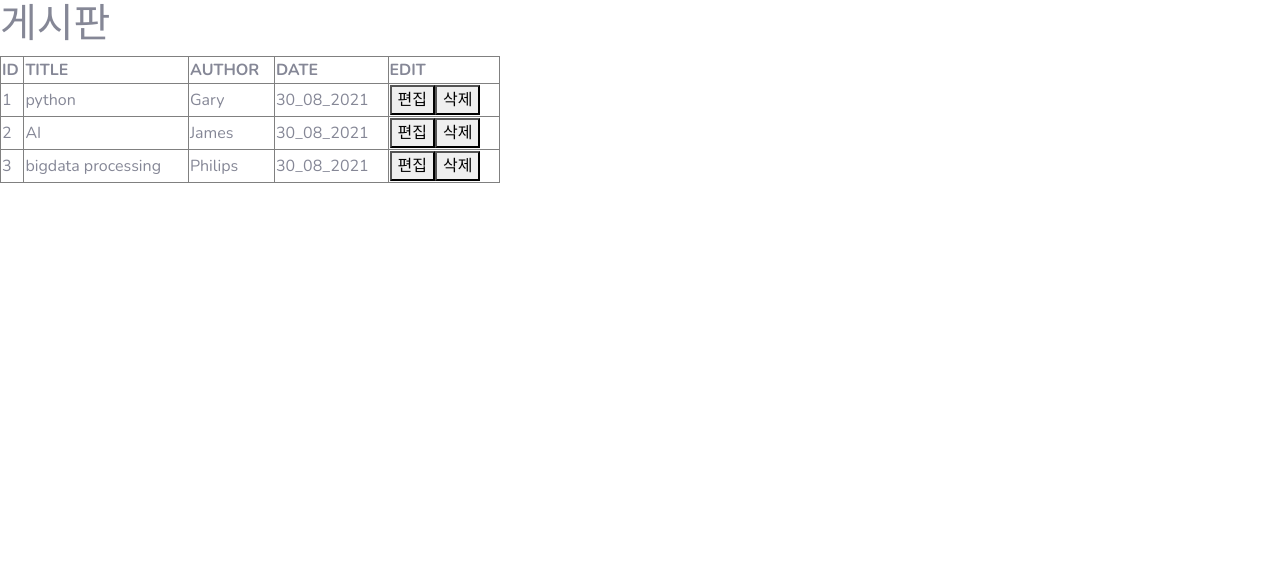
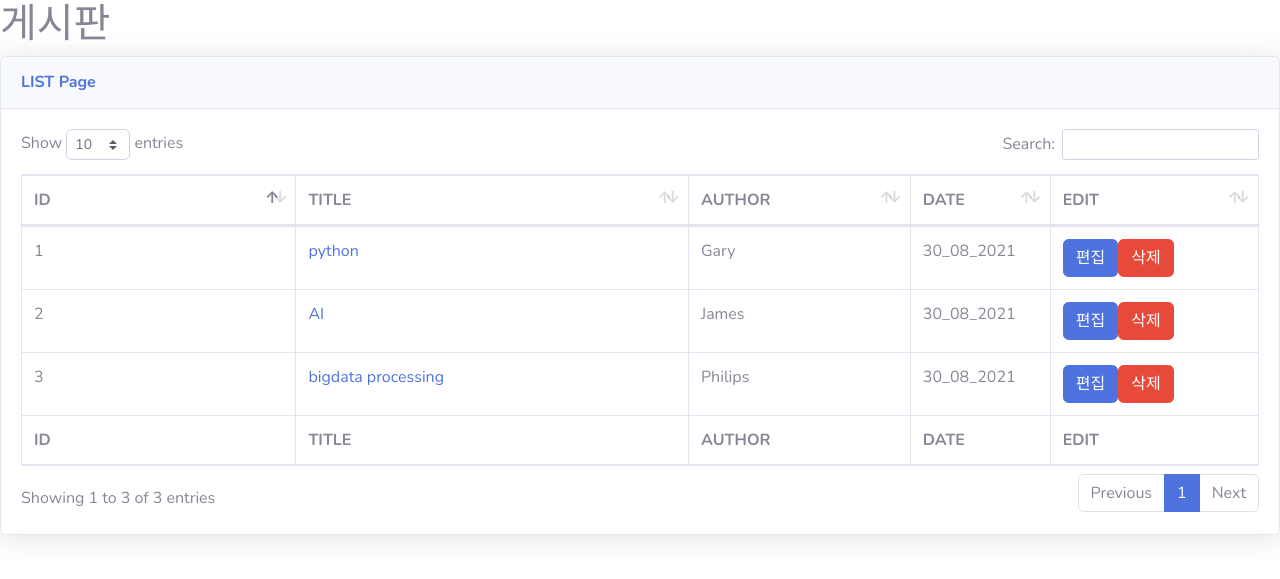
Before and after one commit to gagori/flask_web, a Flask app: page /articles in a window 1280 px wide. Shown: the top 579 px of the page. Run offline with Flask 2, Linux system fonts and the light colour scheme; some libraries are stand-ins or nearby versions.

Commit message:
params 처리 step1

```diff
--- a/app.py
+++ b/app.py
@@ -17,5 +17,11 @@ def articles():
     list_data = Articles()
     return render_template('articles.html', data = list_data)
 
+@app.route('/detail/<ids>')
+def detail(ids):
+
+    return ids
+
+
 if __name__ == '__main__':
     app.run(debug=True)
--- a/templates/articles.html
+++ b/templates/articles.html
@@ -15,29 +15,81 @@
     <!-- Custom styles for this page -->
     <link href="{{url_for('static', filename='vendor/datatables/dataTables.bootstrap4.min.css')}}" rel="stylesheet">
     <title>게시판</title>
-
 </head>
 
 <body>
     <h1>게시판</h1>
-    <table border="1" style="width: 500px; height: 100px;">
+
+    <div class="card shadow mb-4">
+        <div class="card-header py-3">
+            <h6 class="m-0 font-weight-bold text-primary">LIST Page</h6>
+        </div>
+        <div class="card-body">
+            <div class="table-responsive">
+                <div id="dataTable_wrapper" class="dataTables_wrapper dt-bootstrap4">
+
+                    <div class="row">
+                        <div class="col-sm-12">
+                            <table class="table table-bordered dataTable" id="dataTable" width="100%" cellspacing="0" role="grid" aria-describedby="dataTable_info" style="width: 100%;">
+                                <thead>
+                                    <tr role="row">
+                                        <th class="sorting sorting_asc" tabindex="0" aria-controls="dataTable" rowspan="1" colspan="1" aria-sort="ascending" aria-label="Name: activate to sort column descending" style="width: 271px;">ID</th>
+                                        <th class="sorting" tabindex="0" aria-controls="dataTable" rowspan="1" colspan="1" aria-label="Position: activate to sort column ascending" style="width: 403px;">TITLE</th>
+                                        <th class="sorting" tabindex="0" aria-controls="dataTable" rowspan="1" colspan="1" aria-label="Office: activate to sort column ascending" style="width: 199px;">AUTHOR</th>
+                                        <th class="sorting" tabindex="0" aria-controls="dataTable" rowspan="1" colspan="1" aria-label="Age: activate to sort column ascending" style="width: 101px;">DATE</th>
+                                        <th class="sorting" tabindex="0" aria-controls="dataTable" rowspan="1" colspan="1" aria-label="Start date: activate to sort column ascending" style="width: 189px;">EDIT</th>
+
+                                    </tr>
+                                </thead>
+                                <tfoot>
                                     <tr>
-            <th>ID</th>
-            <th>TITLE</th>
-            <th>AUTHOR</th>
-            <th>DATE</th>
-            <th>EDIT</th>
+                                        <th rowspan="1" colspan="1">ID</th>
+                                        <th rowspan="1" colspan="1">TITLE</th>
+                                        <th rowspan="1" colspan="1">AUTHOR</th>
+                                        <th rowspan="1" colspan="1">DATE</th>
+                                        <th rowspan="1" colspan="1">EDIT</th>
+
                                     </tr>
+                                </tfoot>
+                                <tbody>
+
                                     {% for i in data %}
-        <tr>
-            <td>{{i['id']}}</td>
-            <td>{{i['title']}}</td>
+                                    <tr class="odd">
+                                        <td class="sorting_1">{{i['id']}}</td>
+                                        <td><a href="/detail/{{i['id']}}">{{i['title']}}</a></td>
                                         <td>{{i['author']}}</td>
                                         <td>{{i['create_at']}}</td>
-            <td><button>편집</button><button>삭제</button></td>
+                                        <td><button class="btn btn-primary ">편집</button><button class="btn btn-danger">삭제</button></td>
                                     </tr>
                                     {% endfor %}
+
+                                </tbody>
                             </table>
+                        </div>
+                    </div>
+
+                </div>
+            </div>
+        </div>
+    </div>
+
+    <!-- Bootstrap core JavaScript-->
+    <script src="{{ url_for( 'static', filename='vendor/jquery/jquery.min.js')}}"></script>
+    <script src="{{ url_for( 'static', filename='vendor/bootstrap/js/bootstrap.bundle.min.js')}}"></script>
+
+    <!-- Core plugin JavaScript-->
+    <script src="{{ url_for( 'static', filename='vendor/jquery-easing/jquery.easing.min.js')}}"></script>
+
+    <!-- Custom scripts for all pages-->
+    <script src="{{ url_for( 'static', filename='js/sb-admin-2.min.js')}}"></script>
+
+    <!-- Page level plugins -->
+    <script src="{{ url_for( 'static', filename='vendor/datatables/jquery.dataTables.min.js')}}"></script>
+    <script src="{{ url_for( 'static', filename='vendor/datatables/dataTables.bootstrap4.min.js')}}"></script>
+
+    <!-- Page level custom scripts -->
+    <script src="{{ url_for( 'static', filename='js/demo/datatables-demo.js')}}"></script>
+
 </body>
 
 </html>
```
Lines whose indentation alone changed are shown as unchanged.
